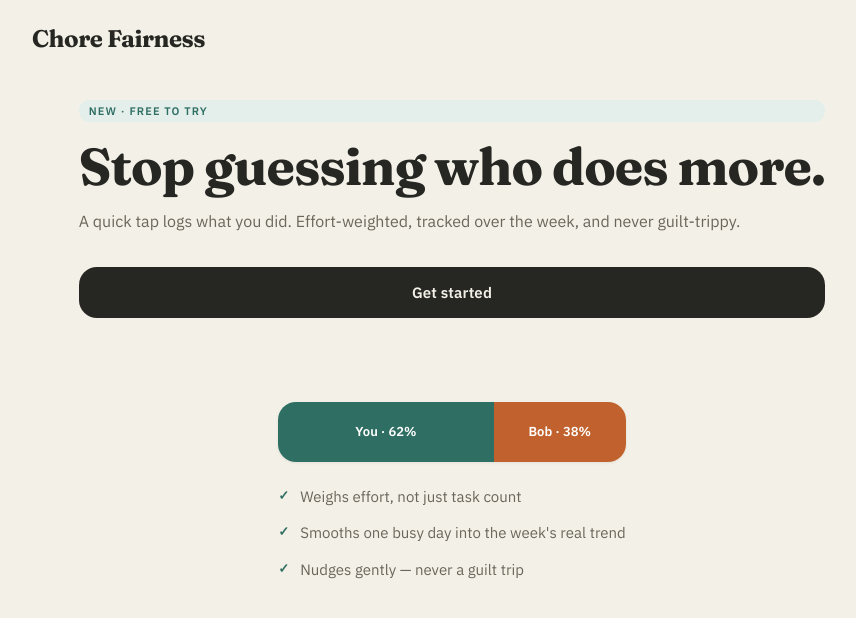
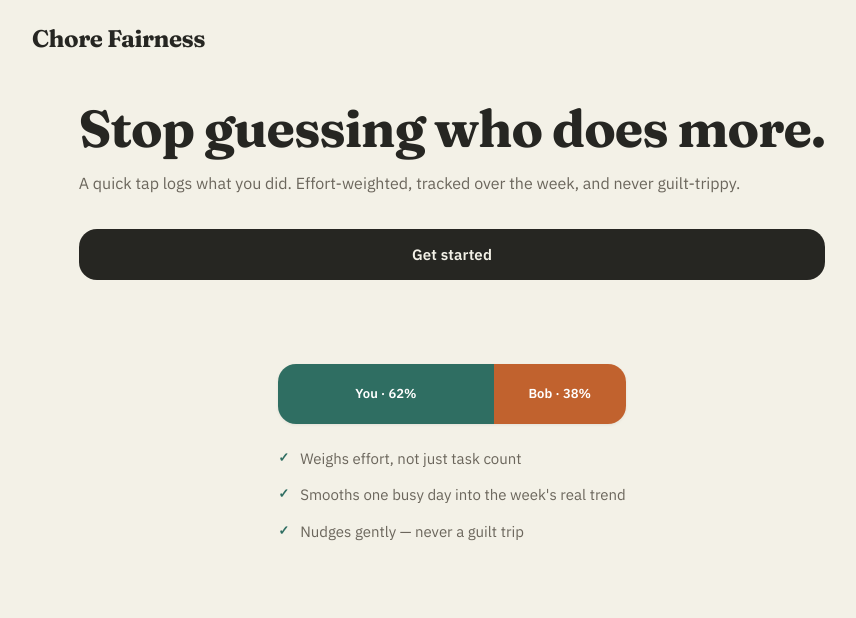
Before and after one commit to Kratika-0612/Chore-fairness, a website built with Vite: page index.html in a window 1280 px wide. Shown: the whole page, without its empty margins (188-1044 px from the left). Built offline with nearby package versions, Linux system fonts and the light colour scheme.

Commit message:
removed one span tag

```diff
--- a/index.html
+++ b/index.html
@@ -20,7 +20,6 @@
   <section class="screen" id="screen-landing">
     <div class="hero-layout">
       <div class="hero-left">
-        <span class="hero-eyebrow">New · Free to try</span>
         <h2 class="hero-headline">Stop guessing who does more.</h2>
         <p class="hero-sub">A quick tap logs what you did. Effort-weighted, tracked over the week, and never guilt-trippy.</p>
         <button class="cta-button" id="get-started">Get started</button>
```
